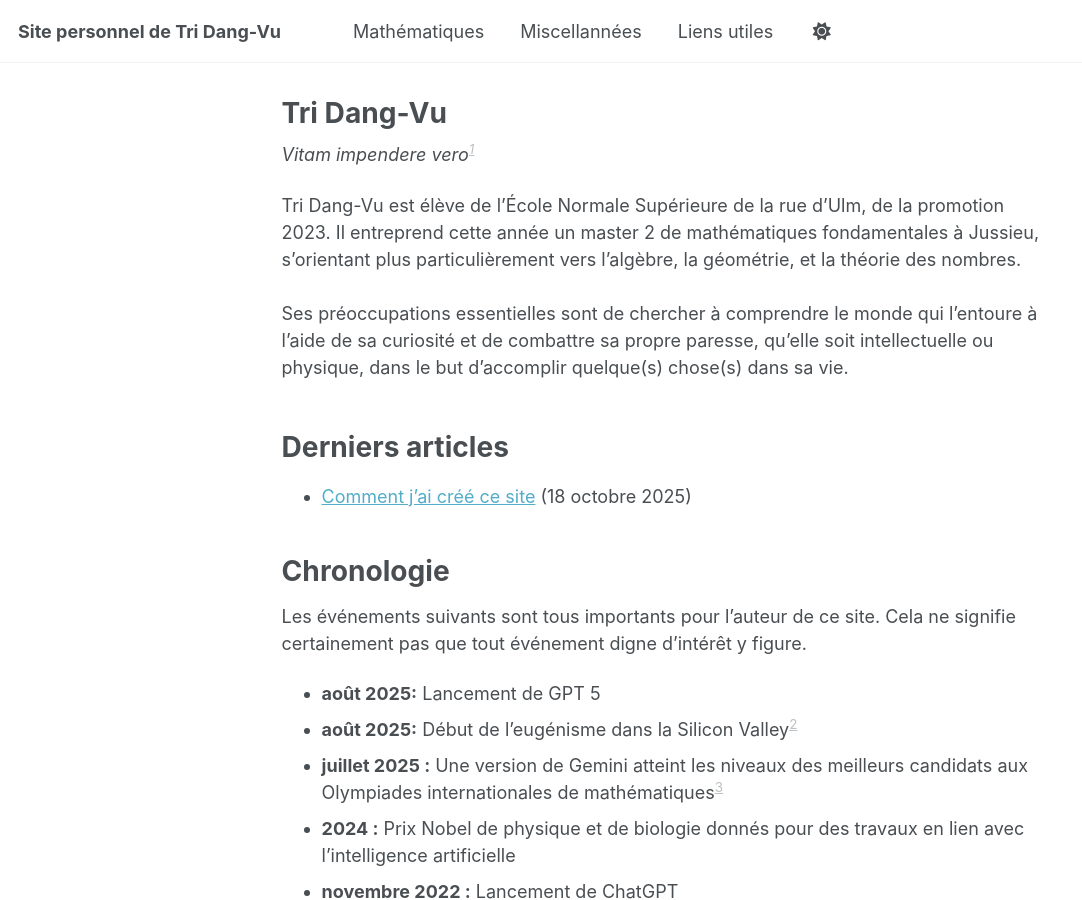
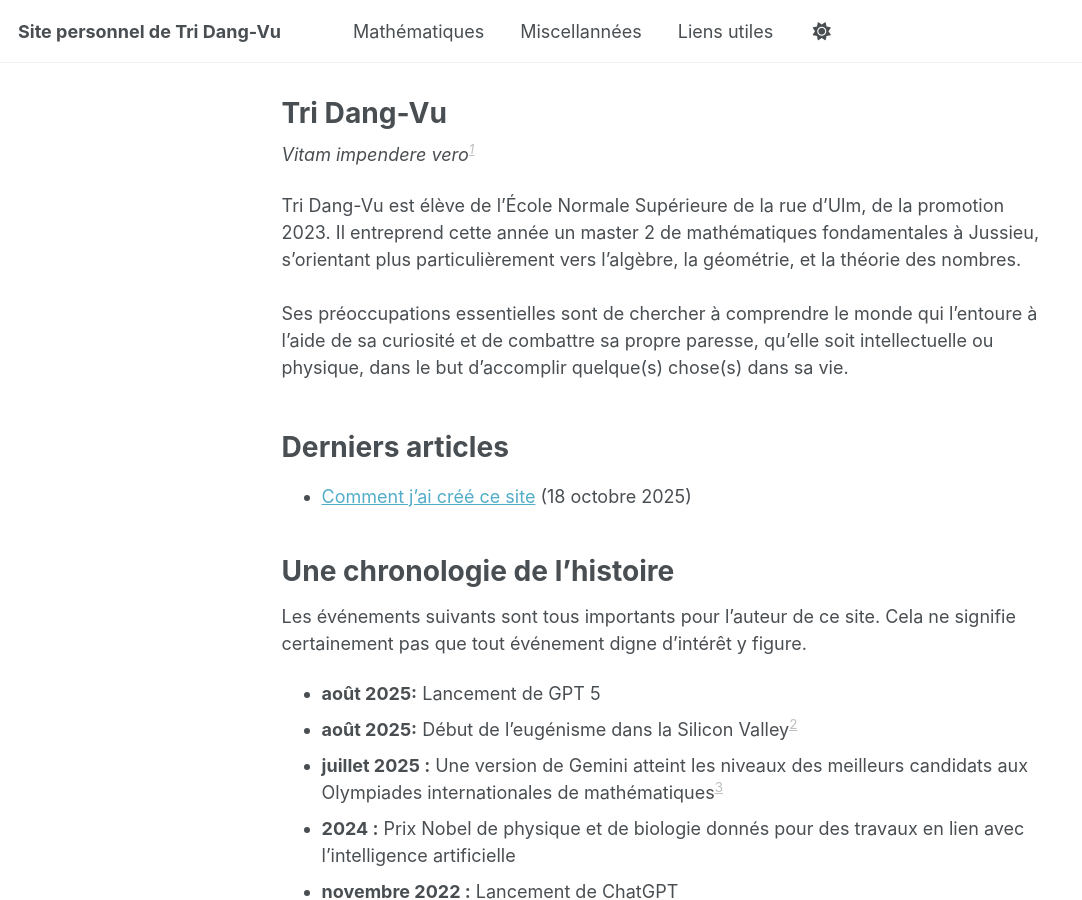
Before and after one commit to tridangvu/tridangvu.github.io, a Jekyll site: the page built from index.md, in a window 1280 px wide and 900 px high. Shown: the whole window, without its empty margins (0-1082 px from the left). Built offline with Jekyll 4.4.1, drawn with Linux system fonts in a browser that asks for light colours; a script that is not in the unit is left out.

Commit message:
Update index.md

```diff
--- a/index.md
+++ b/index.md
@@ -19,7 +19,7 @@ Ses préoccupations essentielles sont de chercher à comprendre le monde qui l'e
 - [Comment j'ai créé ce site](/commentjaicreecesite/) (18 octobre 2025)
 <br><br>
 
-# Chronologie
+# Une chronologie de l'histoire
 Les événements suivants sont tous importants pour l'auteur de ce site. Cela ne signifie certainement pas que tout événement digne d'intérêt y figure.
 
 
```
